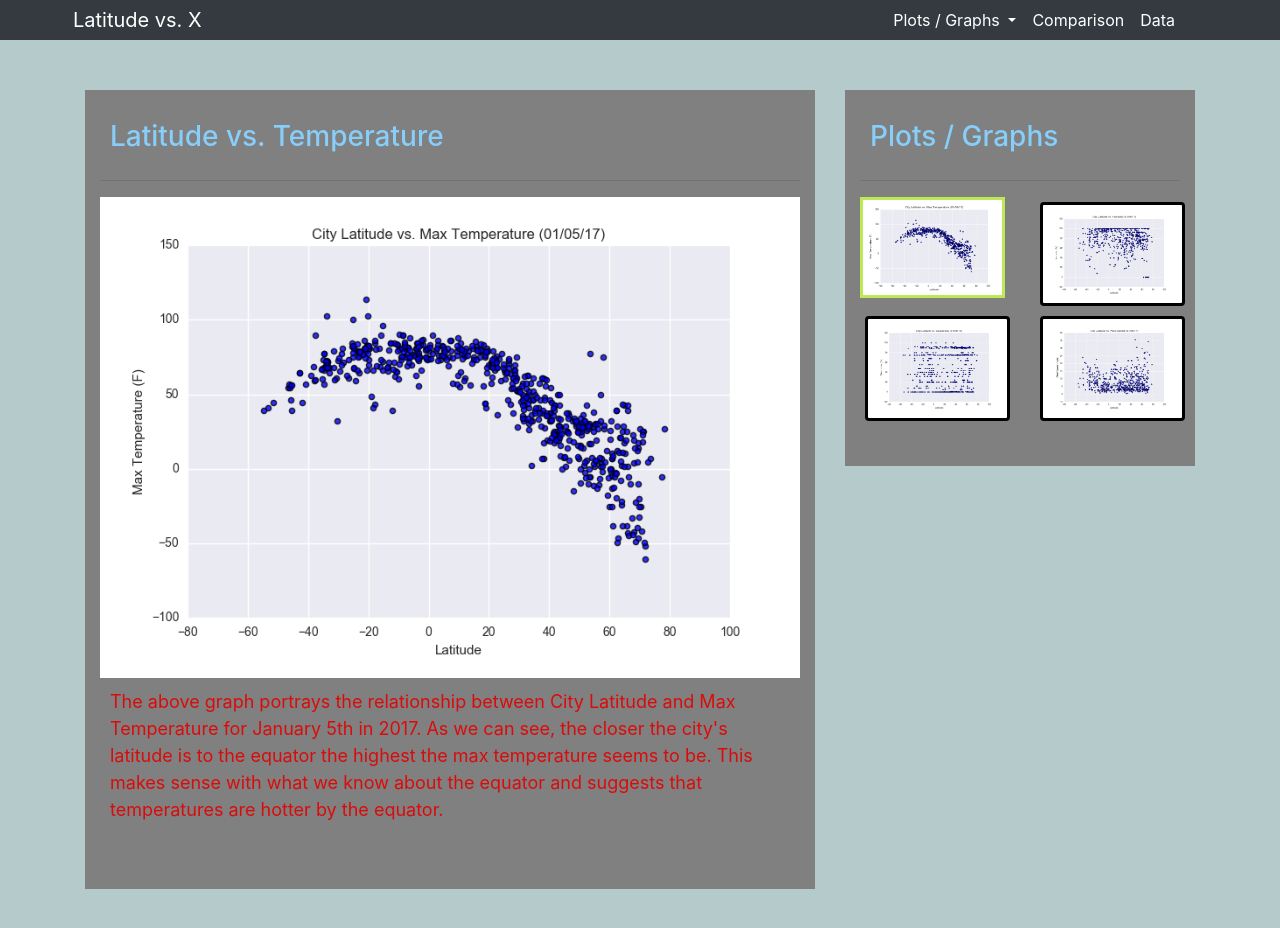
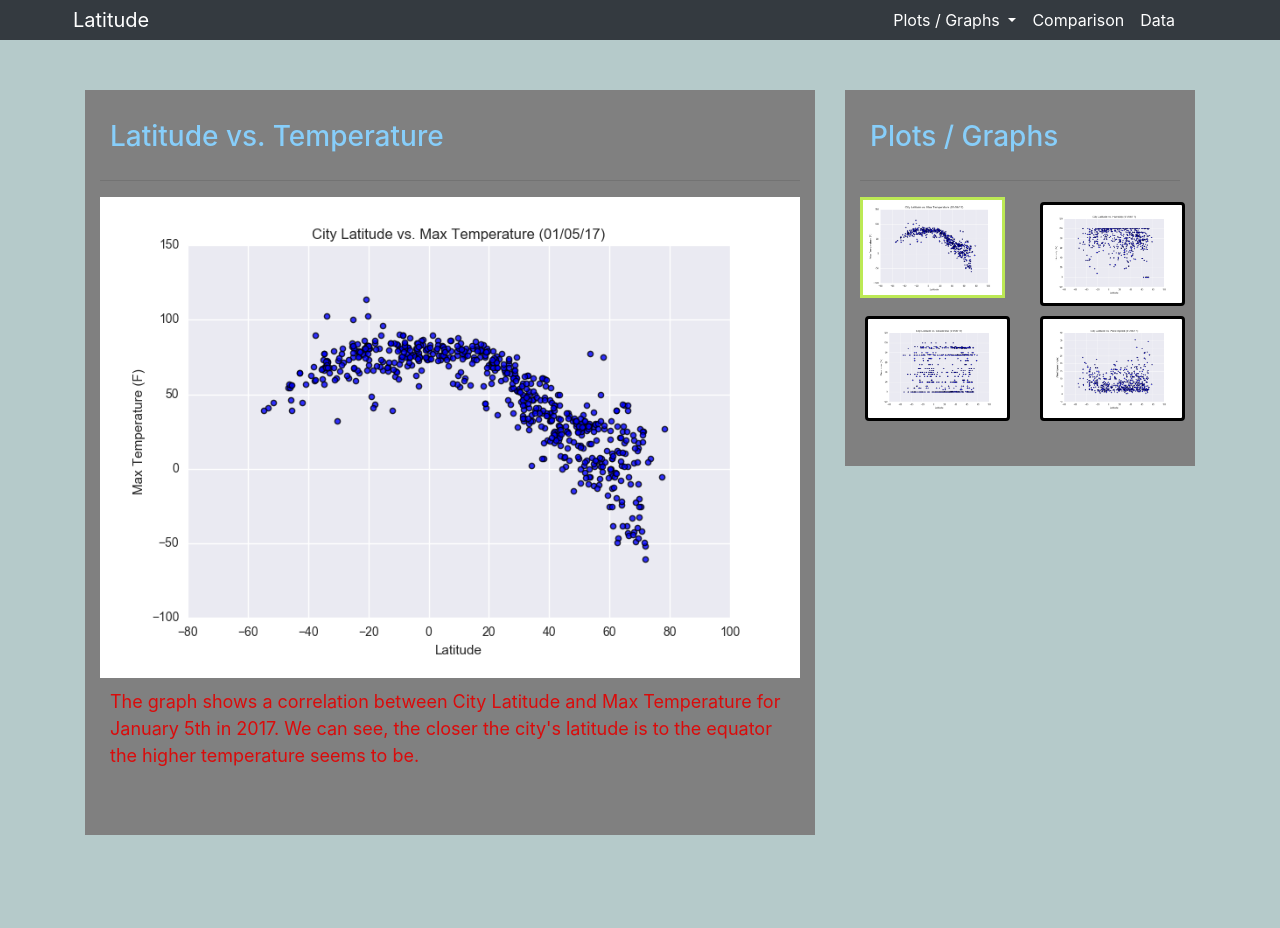
Before and after one commit to kndrsh/Web-Design-Challenge, a plain HTML site: page temp.html in a window 1280 px wide. Drawn offline with nearby package versions, Linux system fonts and the light colour scheme.

Commit message:
updated response

```diff
--- a/temp.html
+++ b/temp.html
@@ -18,7 +18,7 @@
 
     <nav class="navbar navbar-expand-lg navbar-light bg-dark text-white">
         <div class="container">
-            <a class="navbar-brand text-white" href="index.html" >Latitude vs. X</a>
+            <a class="navbar-brand text-white" href="index.html" >Latitude</a>
             <button class="navbar-toggler" type="button" data-toggle="collapse" data-target="#navbarSupportedContent" aria-controls="navbarSupportedContent" aria-expanded="false" aria-label="Toggle navigation">
                 <span class="navbar-toggler-icon"></span>
             </button>
@@ -55,7 +55,7 @@
                     <hr>
                     <img src="Resources/assets/images/Fig1.png" width="100%" alt="temperature">
                     <br>
-                    <p>The above graph portrays the relationship between City Latitude and Max Temperature for January 5th in 2017. As we can see, the closer the city's latitude is to the equator the highest the max temperature seems to be. This makes sense with what we know about the equator and suggests that temperatures are hotter by the equator.</p>
+                    <p>The  graph shows a correlation between City Latitude and Max Temperature for January 5th in 2017. We can see, the closer the city's latitude is to the equator the higher temperature seems to be. </p>
                 </div>
             </div>
 
```
